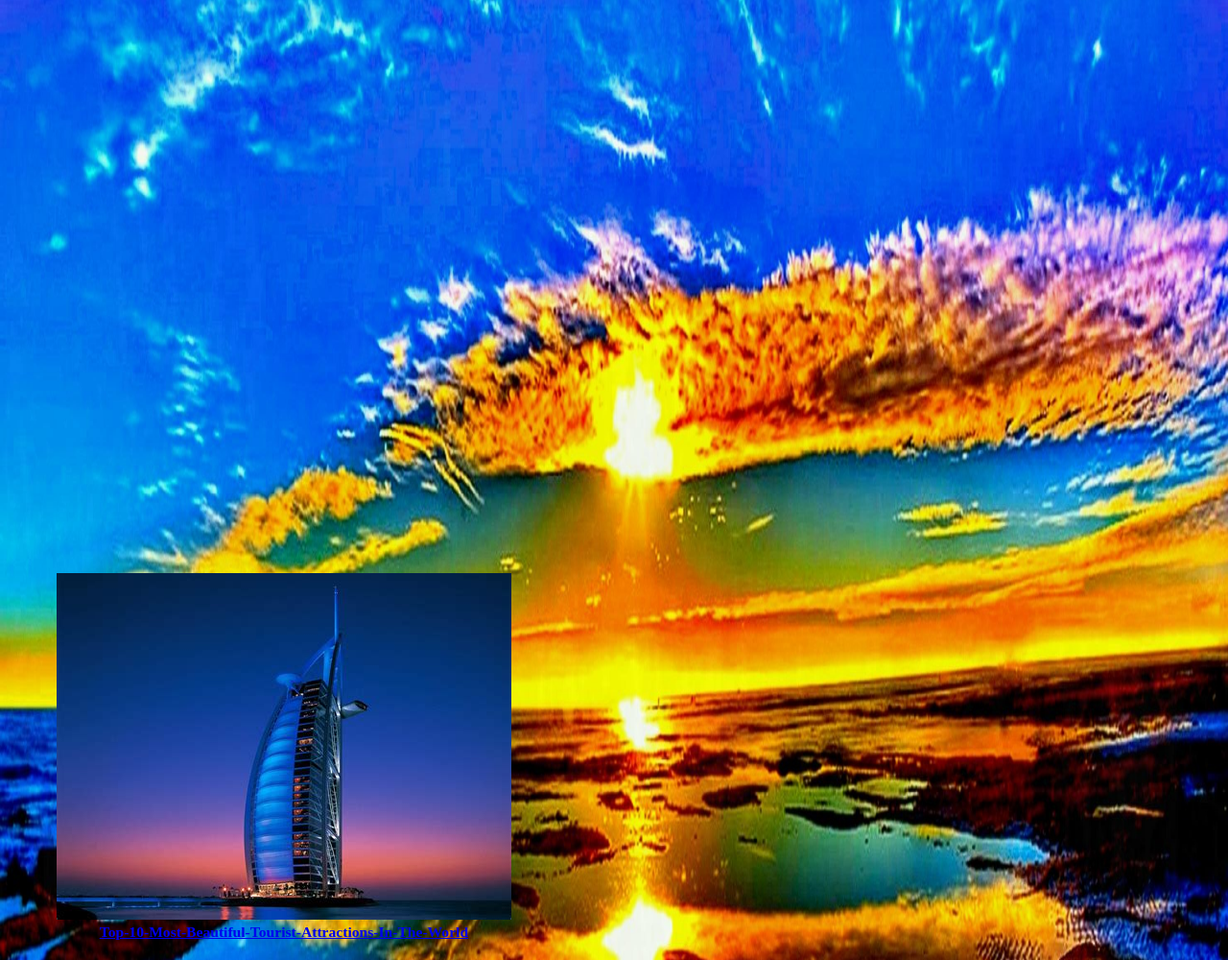
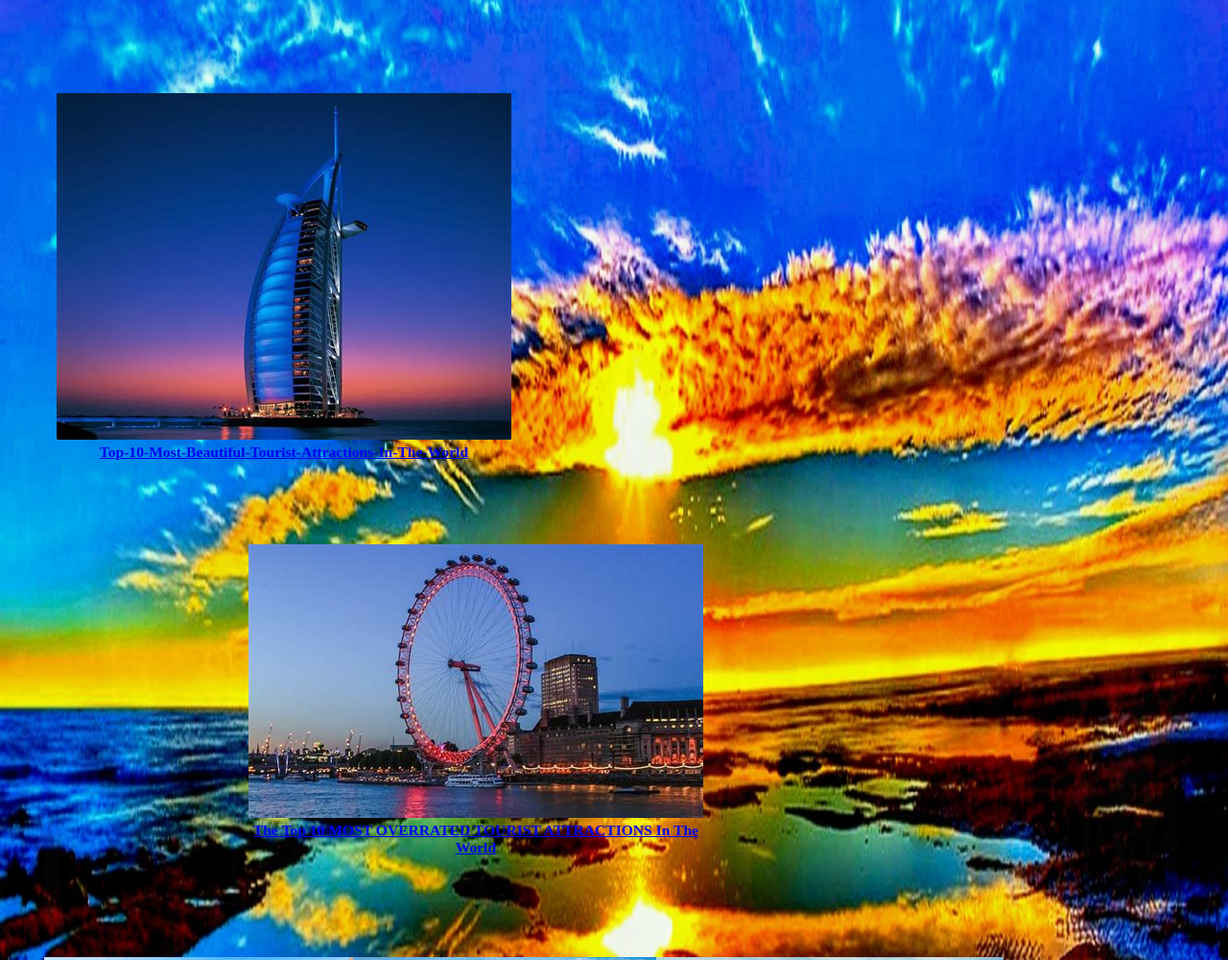
Before and after one commit to Sathvik107/MyWebsite.github.io, a plain HTML site: page index.html in a window 1280 px wide. Shown: the part 565-1565 px from the top of the page at 96% size. Drawn offline with Linux system fonts and the light colour scheme.

Commit message:
Update R_website.css

```diff
--- a/R_website.css
+++ b/R_website.css
@@ -8,7 +8,7 @@
 .i1{
     height: 400px;
     width: 500px;
-    margin-top: 300%;
+    margin-top: 50%;
     margin-right: 2%;
     font-size: larger;
     text-transform: capitalize;
```
